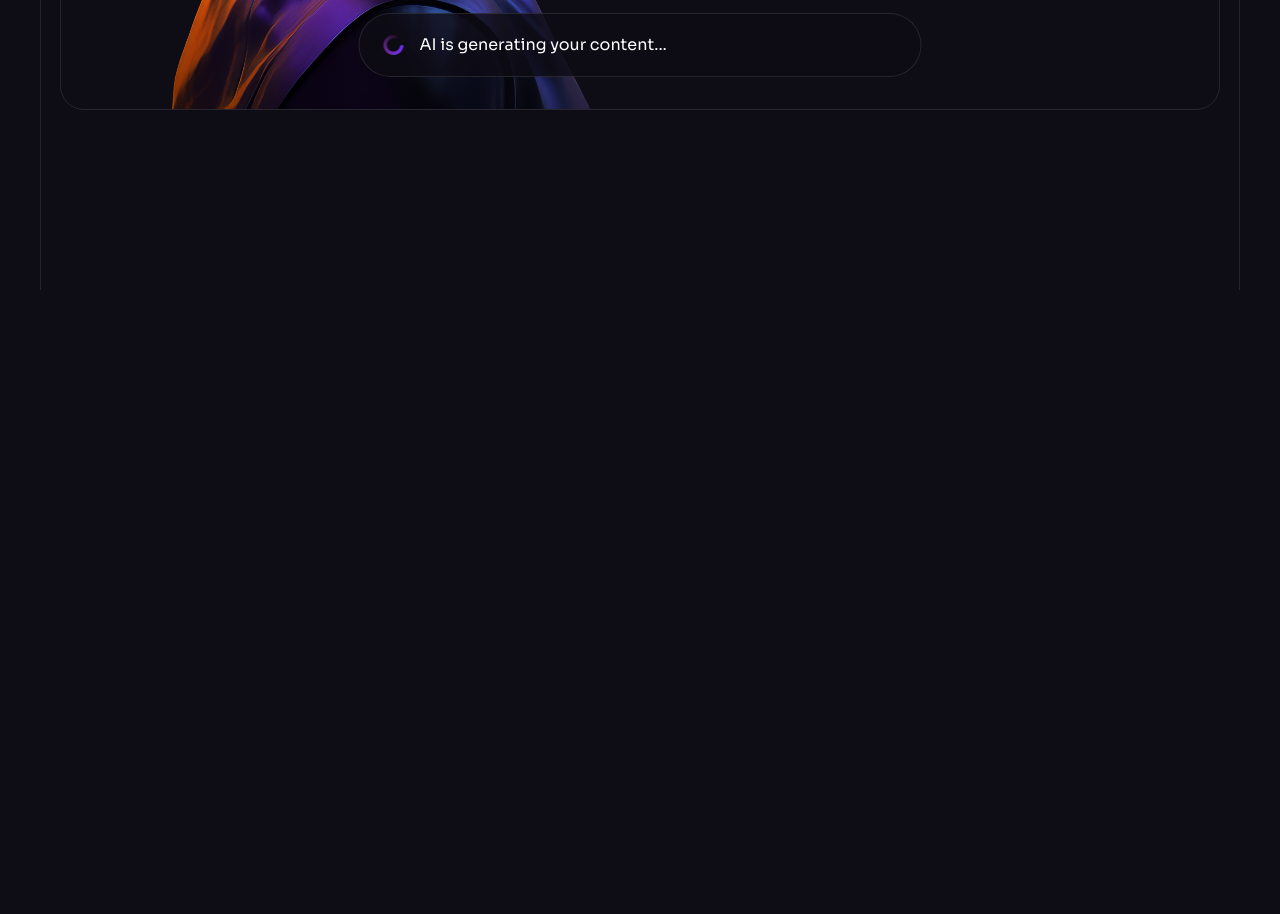
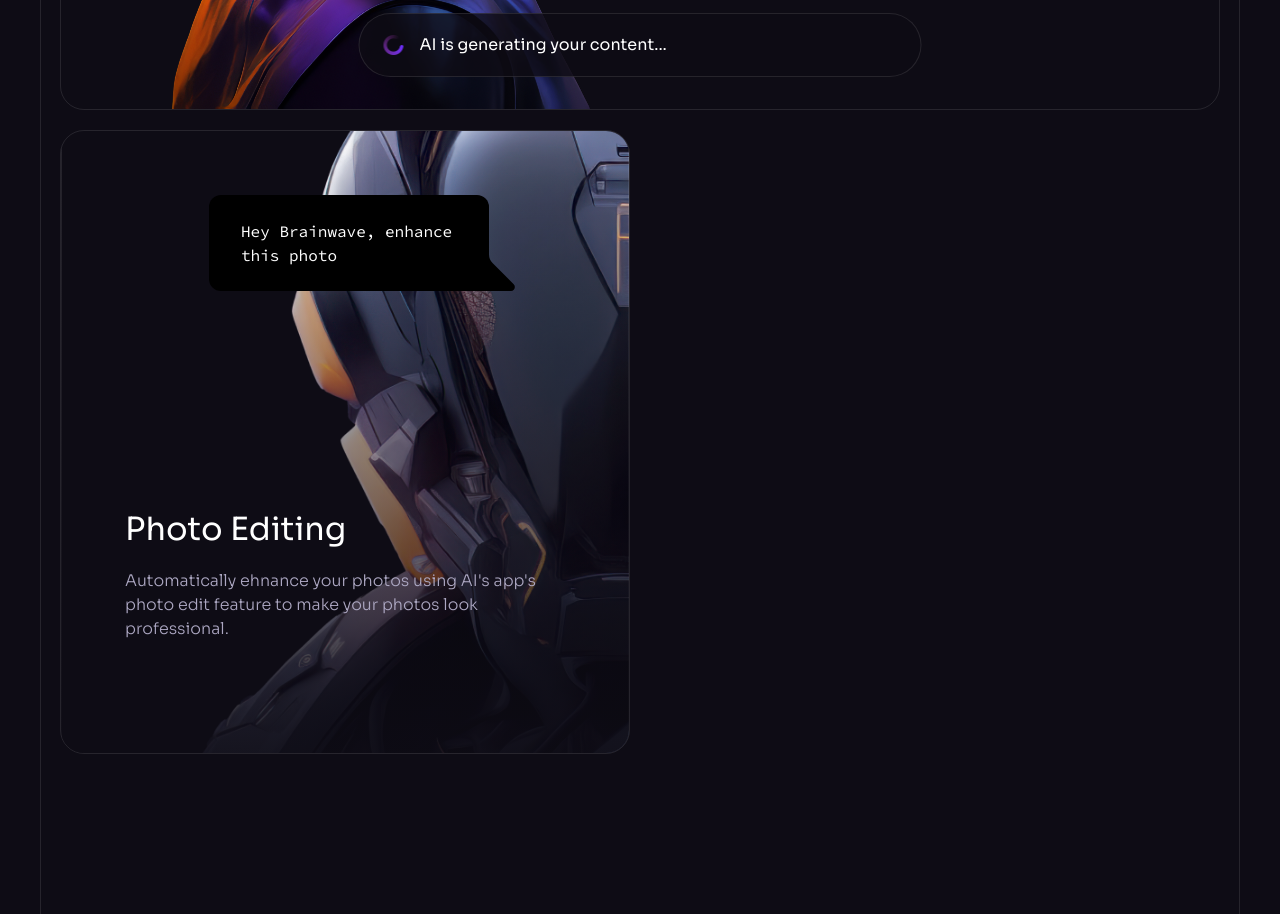
Before and after one commit to SHREY2803/AI_Creator, a React (Vite) app: page / in a window 1280 px wide. Shown: the part 4940-5854 px from the top of the page. Before the commit the page ends 5230 px from the top, so only its background shows below. Built offline with nearby package versions, Linux system fonts and the light colour scheme.

Commit message:
Made another card of ai image.

```diff
--- a/src/components/Services.jsx
+++ b/src/components/Services.jsx
@@ -7,6 +7,7 @@
   brainwaveServicesIcons,
 } from "../constants/index.js";
 import Generating from "../design/Generating.jsx";
+import {PhotoChatMessage, Gradient, VideoBar, VideoChatMessage} from "../design/Services.jsx";
 
 const Services = () => {
   return (
@@ -45,11 +46,28 @@
               </ul>
             </div>
 
-            <Generating className="absolute border lg:-translate-x-1/2 left-4 right-4 bottom-4 border-n-1/10 lg:left-1/2 lg-right-auto lg:bottom-8"/>
+            <Generating className="absolute border lg:-translate-x-1/2 left-4 right-4 bottom-4 border-n-1/10 lg:left-1/2 lg-right-auto lg:bottom-8" />
           </div>
 
-          <div className="">
-
+          <div className="grid gap-5 realtive z-1 lg:grid-cols-2">
+            <div className="relative min-h-[39rem] border border-n-1/10 rounded-3xl overflow-hidden">
+              <div className="absolute inset-0">
+                <img
+                  src={service2}
+                  alt="secondRobo"
+                  className="object-cover w-full h-full"
+                  width={630}
+                  height={750}
+                />
+              </div>
+              <div className="absolute inset-0 flex flex-col justify-end p-8 bg-gradient-to-b from-n-8/0 to-n-8/90 lg:p-16">
+                <h4 className="mb-4 h4">Photo Editing</h4>
+                <p className="body-2 mb-[3rem] text-n-3">
+                  Automatically ehnance your photos using AI's app's photo edit feature to make your photos look professional.
+                </p>
+              </div>
+              <PhotoChatMessage />
+            </div>
           </div>
         </div>
       </div>
```
